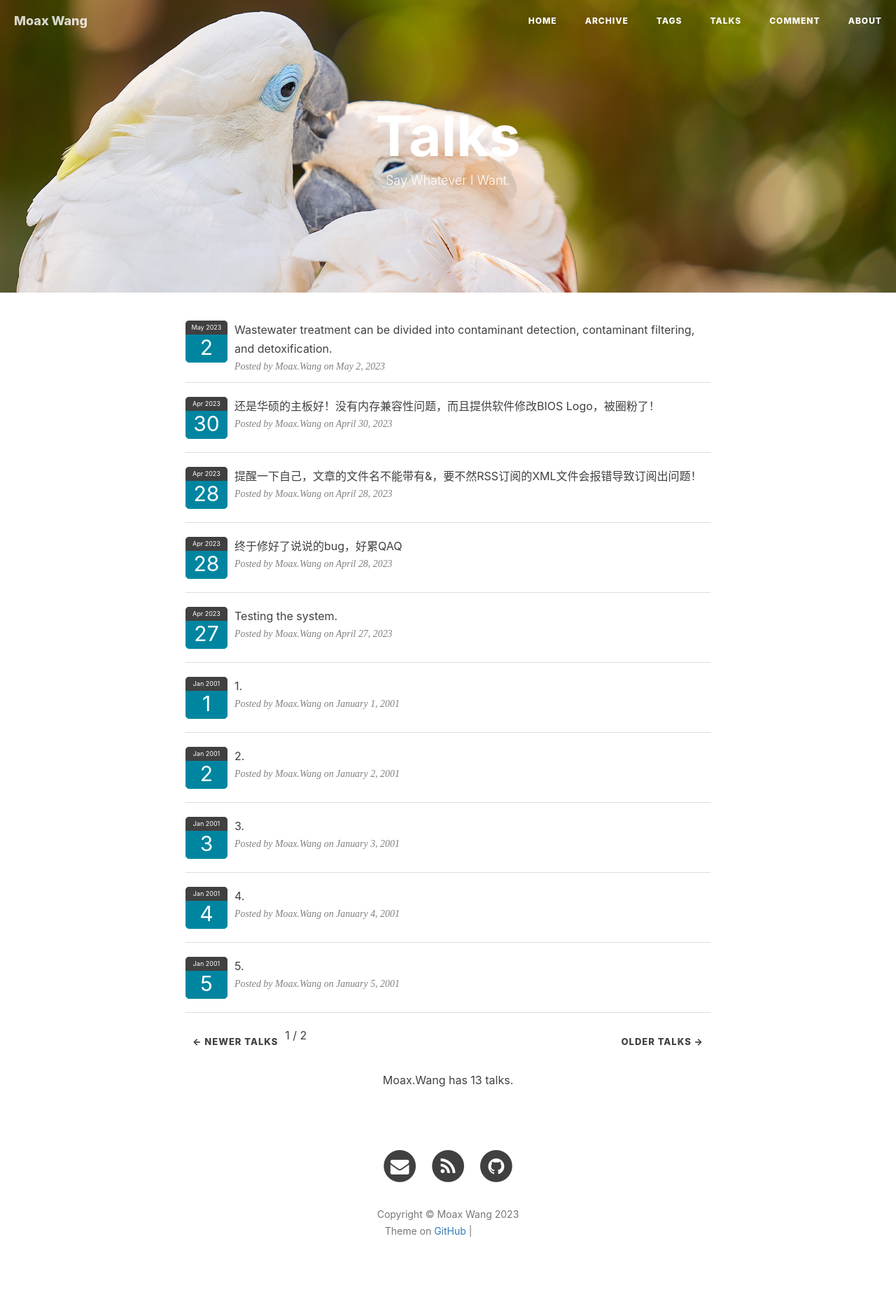
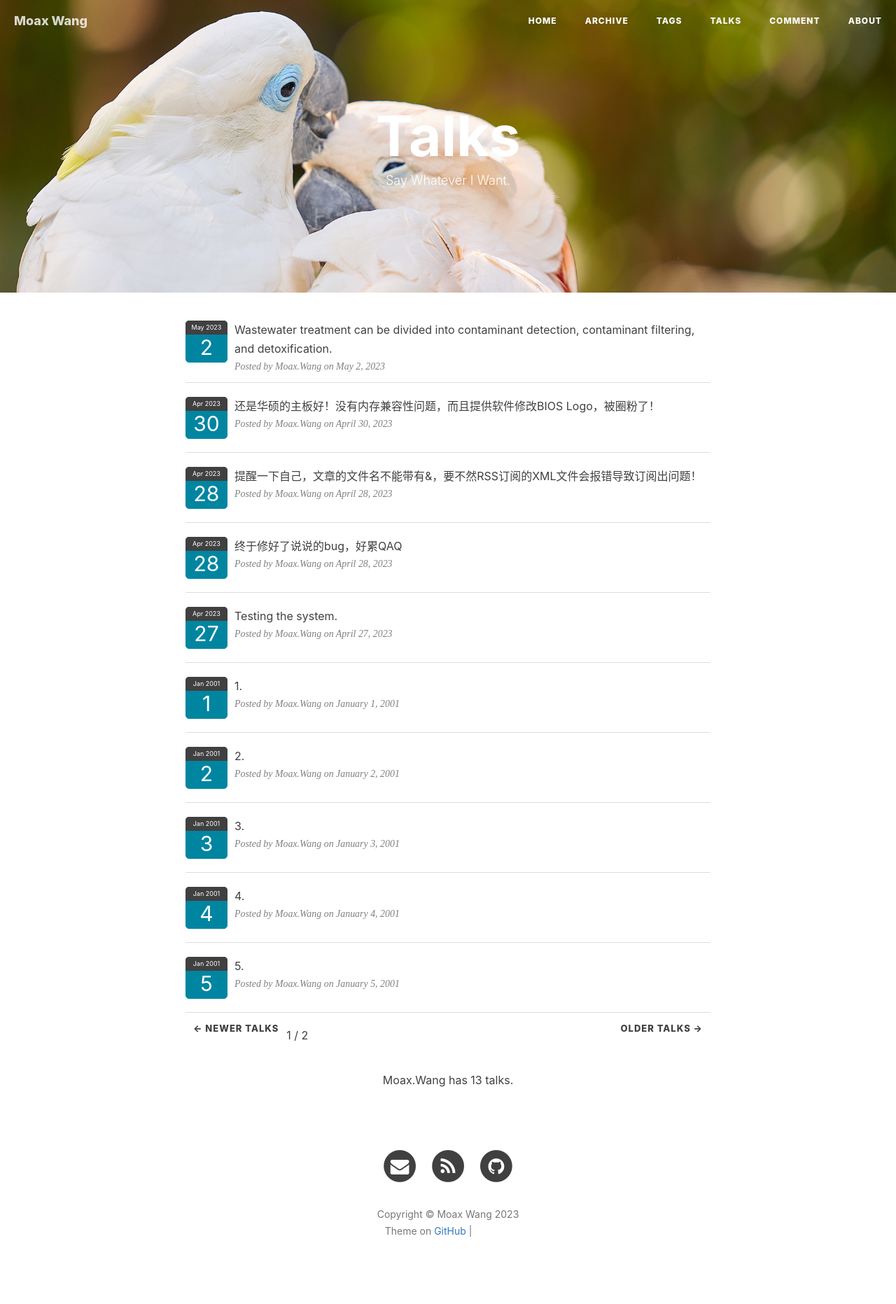
Before and after one commit to WinchellWang/winchellwang.github.io, a Jekyll site: the page built from 3talk.html, in a window 1280 px wide. Shown: the whole page at 70% size. Built offline with Jekyll 4.4.1, drawn with Linux system fonts in a browser that asks for light colours; nearby versions of some CDN libraries; comment, search, counter and statistics services are not loaded; grey boxes are pictures that could not be loaded.

Commit message:
Update 3talk.html

```diff
--- a/3talk.html
+++ b/3talk.html
@@ -58,12 +58,14 @@
     letter-spacing: 1px;
     padding: 10px;
     background-color: white;
+    border: 1px solid white;
     border-radius: 0;
-    margin: 20px 0 0 !important;
+    text-decoration: none;
 }
 
 .hexo-talk-button:focus,
 .hexo-talk-button:hover {
+    text-decoration: none;
     color: white;
     background-color: #0085a1;
     border: 1px solid #0085a1;
```
